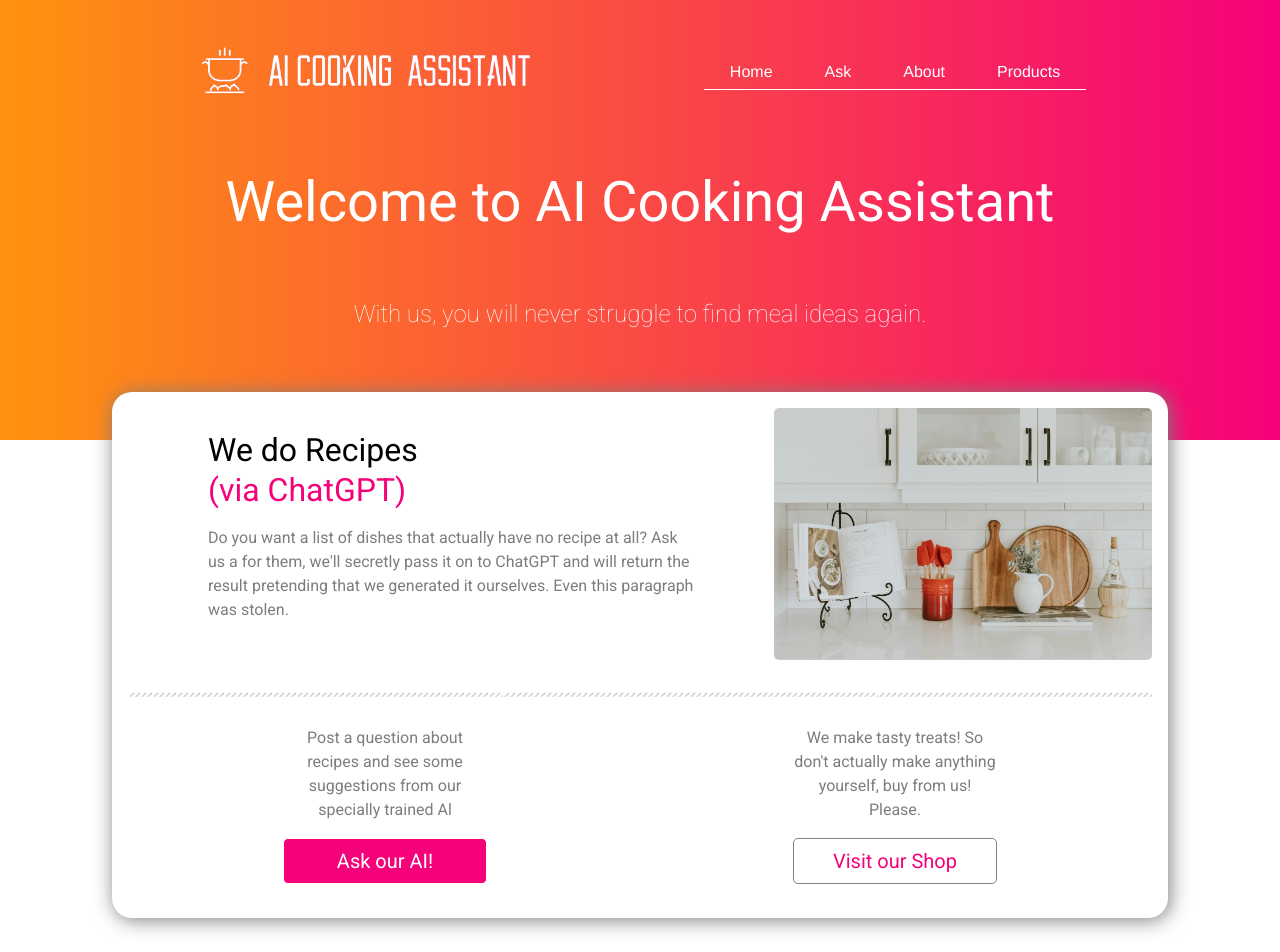
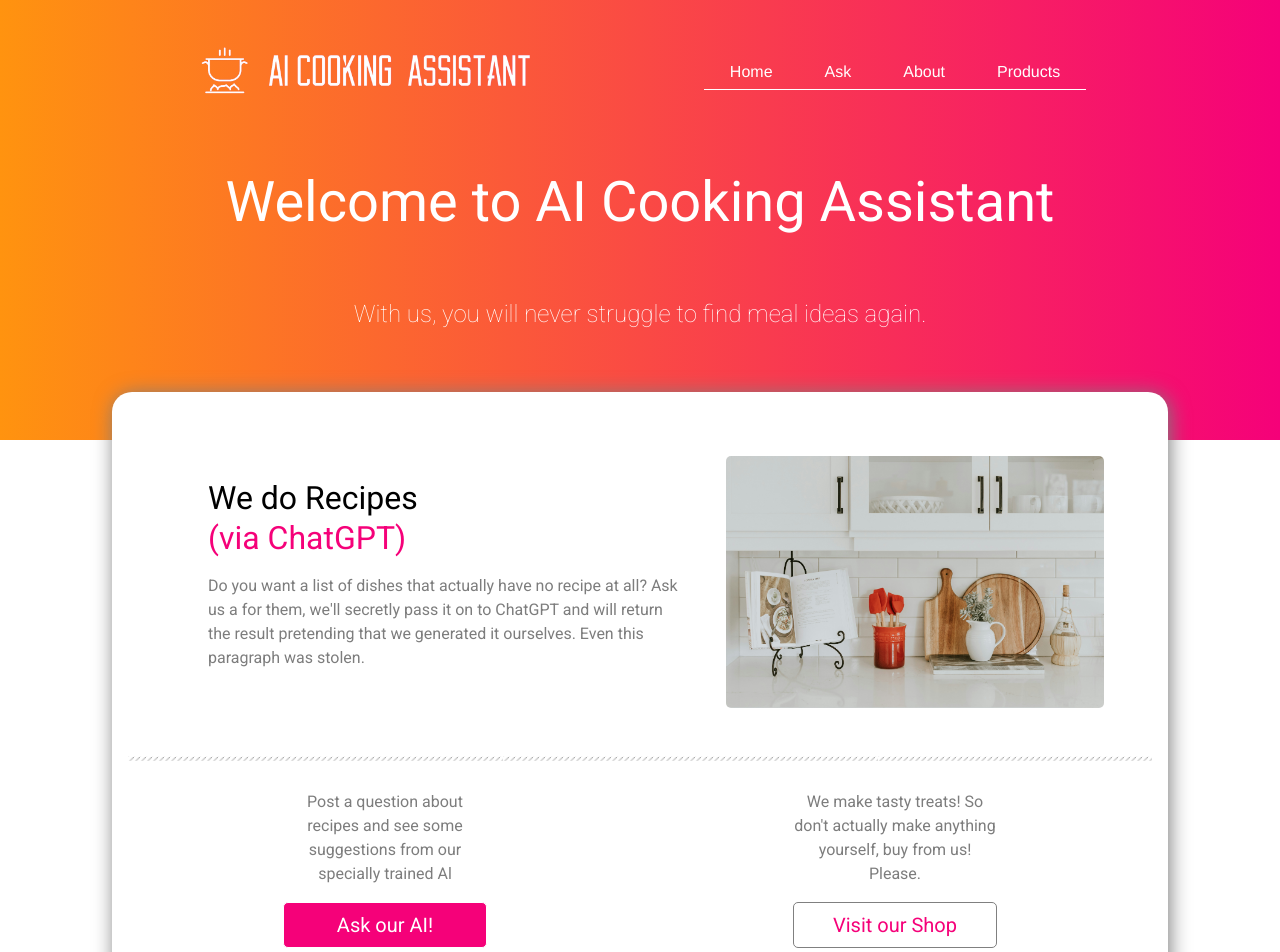
Before and after one commit to technative-academy/Team-Wolf, a React (Vite) app: page / in a window 1280 px wide. Shown: the top 952 px of the page. Built offline with nearby package versions, Linux system fonts and the light colour scheme.

Commit message:
Move image away from card edge

```diff
--- a/src/components/Home/Home.module.css
+++ b/src/components/Home/Home.module.css
@@ -62,7 +62,7 @@
   .img {
     max-width: 40%;
     max-height: auto;
-    margin-left: 5rem;
+    margin: 3rem;
   }
 
   .card {
@@ -80,7 +80,6 @@
 
   .buttonsContainer {
     display: flex;
-    margin-top: 2rem;
   }
 
   .buttonContainer {
```
